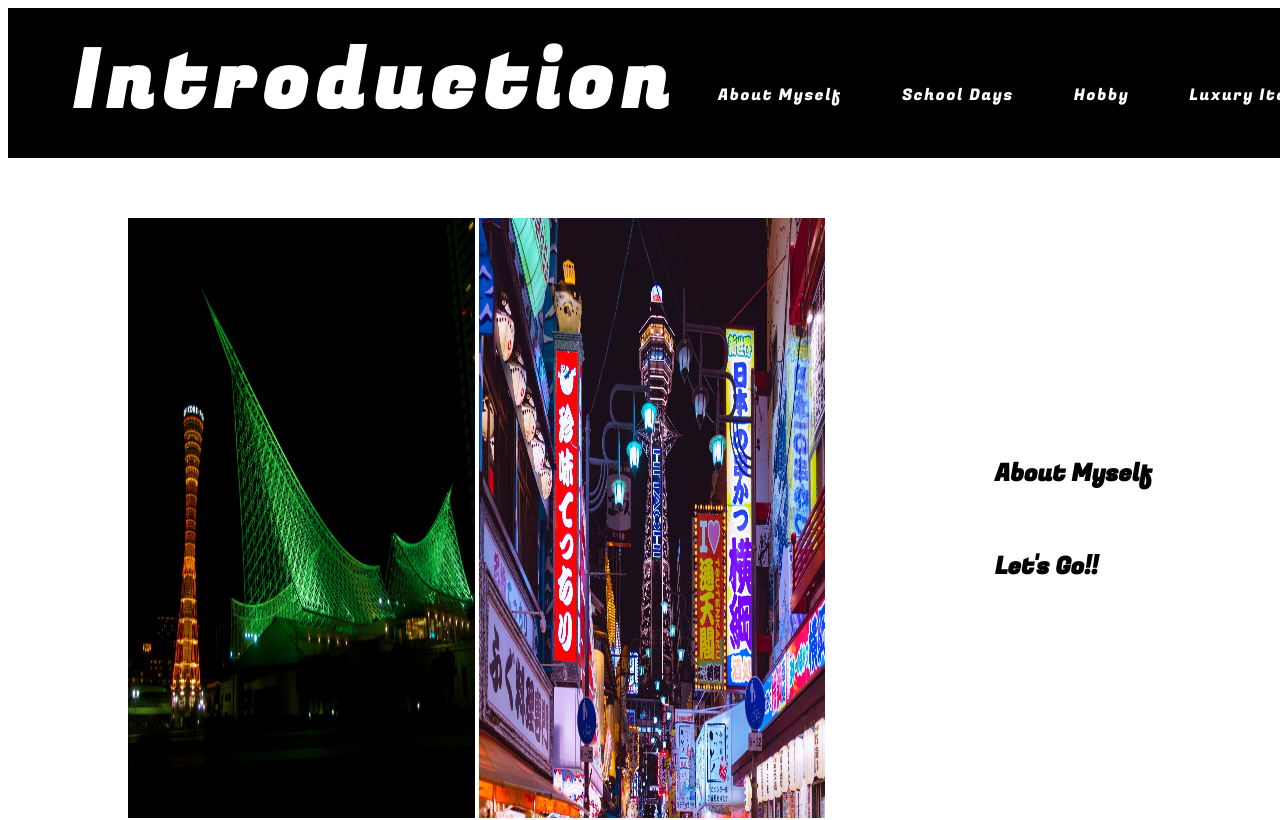
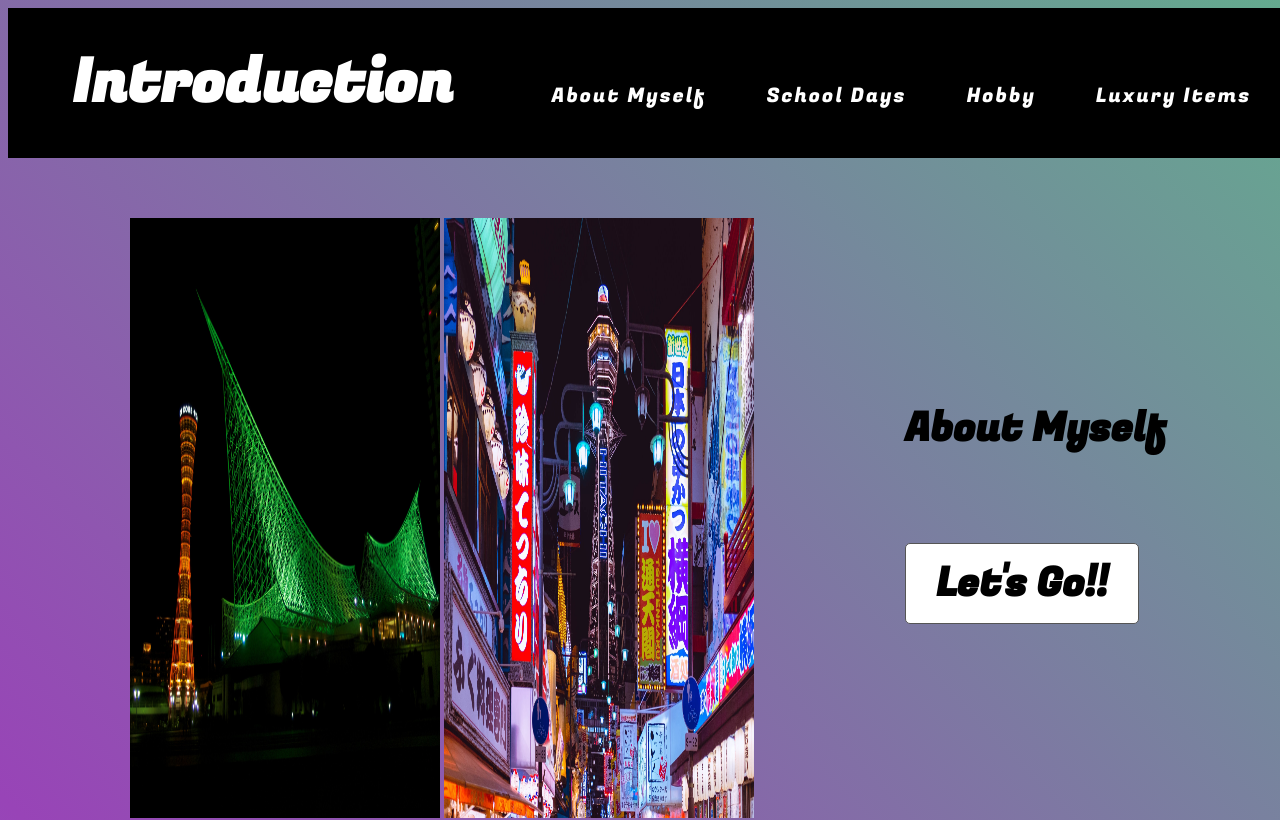
Before and after one commit to H-shimanaka/self-introduction, a plain HTML site: page WebContent/index.html in a window 1280 px wide. Shown: the top 820 px of the page. Drawn offline with Linux system fonts and the light colour scheme; a web font is replaced by a local one.

Commit message:
html.css.jsファイルの修正

```diff
--- a/WebContent/css/style.css
+++ b/WebContent/css/style.css
@@ -1,4 +1,24 @@
 @charset "UTF-8";
+
+body{
+	width:100%;
+	height:260vh;
+	background:linear-gradient(45deg,#3bade3,#9844b7,#44ea76);
+	background-size:200% 200%;
+	animation:bggradient 20s ease infinite;
+}
+
+@keyframes bggradient{
+	0%{
+		background-position:0% 50%;
+	}
+	50%{
+		background-position:100% 50%;
+	}
+	100%{
+		background-position:0% 50%;
+	}
+}
 
 header{
 	position:fixed;
@@ -15,23 +35,24 @@ h1{
 	display:block;
 	position:absolute;
 	left:5%;
-	font-size:80px;
-	letter-spacing:0.1em;
+	font-size:60px;
 	font-family: 'Fugaz One', cursive;
 }
 
 h2{
 	font-family: 'Fugaz One', cursive;
+	font-size:40px;
 }
 
 ul{
 	position:relative;
 	top:8%;
-	left:40%;
+	left:27%;
 	display:flex;
 	list-style:none;
 	letter-spacing:0.1em;
 	margin:0 0 0 10%;
+	font-size:20px;
 }
 
 li{
@@ -53,13 +74,13 @@ a{
 #container{
 	position:relative;
 	width:100%;
-	height:200vh;
+	height:220vh;
 }
 
 main{
 	position:relative;
 	width:90%;
-	height:100vh;
+	height:200vh;
 	margin:0 auto;
 }
 
@@ -81,6 +102,44 @@ img{
 	white-space:nowrap;
 }
 
-.contents a{
+.btn{
+	position:relative;
+	overflow:hidden;
+	display:inline-block;
+	border:1px solid #555;
+	border-radius:5px;
+	padding:10px 30px;
+	text-align:center;
+	outline:none;
+	transition:ease .2s;
+	background-color:white;
+}
+
+.btn span{
+	position:relative;
+	z-index:2;
 	color:black;
 }
+
+.btn:hover span{
+	color:#fff;
+}
+
+.bgleft:before{
+	content:'';
+	position:absolute;
+	top:0;
+	left:0;
+	z-index:2;
+	background:#333;
+	width:100%;
+	height:100%;
+	transition:transform .6s cubic-bezier(0.8,0,0.2,1) 0s;
+	transform:scale(0, 1);
+	transform-origin:right top;
+}
+
+.bgleft:hover:before{
+	transform-origin:left top;
+	transform:scale(1, 1);
+}
--- a/WebContent/css/style_AM.css
+++ b/WebContent/css/style_AM.css
@@ -1,4 +1,25 @@
 @charset "UTF-8";
+
+
+body{
+	width:100%;
+	height:170vh;
+	background:linear-gradient(45deg,#3bade3,#9844b7,#44ea76);
+	background-size:200% 200%;
+	animation:bggradient 20s ease infinite;
+}
+
+@keyframes bggradient{
+	0%{
+		background-position:0% 50%;
+	}
+	50%{
+		background-position:100% 50%;
+	}
+	100%{
+		background-position:0% 50%;
+	}
+}
 
 header{
 	position:fixed;
@@ -17,6 +38,11 @@ h1{
 	left:5%;
 	font-size:80px;
 	letter-spacing:0.1em;
+	font-family: 'Fugaz One', cursive;
+}
+
+h2{
+	font-family: 'Fugaz One', cursive;
 }
 
 ul{
@@ -48,13 +74,13 @@ a{
 #container{
 	position:relative;
 	width:100%;
-	height:200vh;
+	height:80vh;
 }
 
 main{
 	position:relative;
 	width:90%;
-	height:100vh;
+	height:50vh;
 	margin:0 auto;
 }
 
@@ -76,3 +102,45 @@ img{
 	white-space:nowrap;
 
 }
+
+.btn{
+	position:relative;
+	overflow:hidden;
+	display:inline-block;
+	border:1px solid #555;
+	border-radius:5px;
+	padding:10px 30px;
+	text-align:center;
+	outline:none;
+	transition:ease .2s;
+	background-color:white;
+}
+
+.btn span{
+	position:relative;
+	z-index:2;
+	color:black;
+}
+
+.btn:hover span{
+	color:#fff;
+}
+
+.bgleft:before{
+	content:'';
+	position:absolute;
+	top:0;
+	left:0;
+	z-index:2;
+	background:#333;
+	width:100%;
+	height:100%;
+	transition:transform .6s cubic-bezier(0.8,0,0.2,1) 0s;
+	transform:scale(0, 1);
+	transform-origin:right top;
+}
+
+.bgleft:hover:before{
+	transform-origin:left top;
+	transform:scale(1, 1);
+}
--- a/WebContent/css/style_Hobby.css
+++ b/WebContent/css/style_Hobby.css
@@ -1,4 +1,24 @@
 @charset "UTF-8";
+
+body{
+	width:100%;
+	height:180vh;
+	background:linear-gradient(45deg,#3bade3,#9844b7,#44ea76);
+	background-size:200% 200%;
+	animation:bggradient 20s ease infinite;
+}
+
+@keyframes bggradient{
+	0%{
+		background-position:0% 50%;
+	}
+	50%{
+		background-position:100% 50%;
+	}
+	100%{
+		background-position:0% 50%;
+	}
+}
 
 header{
 	position:fixed;
@@ -17,6 +37,11 @@ h1{
 	left:5%;
 	font-size:80px;
 	letter-spacing:0.1em;
+	font-family: 'Fugaz One', cursive;
+}
+
+h2{
+	font-family: 'Fugaz One', cursive;
 }
 
 ul{
@@ -48,7 +73,7 @@ a{
 #container{
 	position:relative;
 	width:100%;
-	height:200vh;
+	height:190vh;
 }
 
 main{
@@ -80,3 +105,45 @@ img{
 	width:40%;
 	white-space:nowrap;
 }
+
+.btn{
+	position:relative;
+	overflow:hidden;
+	display:inline-block;
+	border:1px solid #555;
+	border-radius:5px;
+	padding:10px 30px;
+	text-align:center;
+	outline:none;
+	transition:ease .2s;
+	background-color:white;
+}
+
+.btn span{
+	position:relative;
+	z-index:2;
+	color:black;
+}
+
+.btn:hover span{
+	color:#fff;
+}
+
+.bgleft:before{
+	content:'';
+	position:absolute;
+	top:0;
+	left:0;
+	z-index:2;
+	background:#333;
+	width:100%;
+	height:100%;
+	transition:transform .6s cubic-bezier(0.8,0,0.2,1) 0s;
+	transform:scale(0, 1);
+	transform-origin:right top;
+}
+
+.bgleft:hover:before{
+	transform-origin:left top;
+	transform:scale(1, 1);
+}
--- a/WebContent/css/style_LI.css
+++ b/WebContent/css/style_LI.css
@@ -1,4 +1,24 @@
 @charset "UTF-8";
+
+body{
+	width:100%;
+	height:200vh;
+	background:linear-gradient(45deg,#3bade3,#9844b7,#44ea76);
+	background-size:200% 200%;
+	animation:bggradient 20s ease infinite;
+}
+
+@keyframes bggradient{
+	0%{
+		background-position:0% 50%;
+	}
+	50%{
+		background-position:100% 50%;
+	}
+	100%{
+		background-position:0% 50%;
+	}
+}
 
 header{
 	position:fixed;
@@ -17,6 +37,11 @@ h1{
 	left:5%;
 	font-size:80px;
 	letter-spacing:0.1em;
+	font-family: 'Fugaz One', cursive;
+}
+
+h2{
+	font-family: 'Fugaz One', cursive;
 }
 
 ul{
@@ -48,7 +73,7 @@ a{
 #container{
 	position:relative;
 	width:100%;
-	height:200vh;
+	height:190vh;
 }
 
 main{
@@ -80,3 +105,45 @@ img{
 	width:20%;
 	white-space:nowrap;
 }
+
+.btn{
+	position:relative;
+	overflow:hidden;
+	display:inline-block;
+	border:1px solid #555;
+	border-radius:5px;
+	padding:10px 30px;
+	text-align:center;
+	outline:none;
+	transition:ease .2s;
+	background-color:white;
+}
+
+.btn span{
+	position:relative;
+	z-index:2;
+	color:black;
+}
+
+.btn:hover span{
+	color:#fff;
+}
+
+.bgleft:before{
+	content:'';
+	position:absolute;
+	top:0;
+	left:0;
+	z-index:2;
+	background:#333;
+	width:100%;
+	height:100%;
+	transition:transform .6s cubic-bezier(0.8,0,0.2,1) 0s;
+	transform:scale(0, 1);
+	transform-origin:right top;
+}
+
+.bgleft:hover:before{
+	transform-origin:left top;
+	transform:scale(1, 1);
+}
--- a/WebContent/css/style_SD.css
+++ b/WebContent/css/style_SD.css
@@ -1,4 +1,24 @@
 @charset "UTF-8";
+
+body{
+	width:100%;
+	height:170vh;
+	background:linear-gradient(45deg,#3bade3,#9844b7,#44ea76);
+	background-size:200% 200%;
+	animation:bggradient 20s ease infinite;
+}
+
+@keyframes bggradient{
+	0%{
+		background-position:0% 50%;
+	}
+	50%{
+		background-position:100% 50%;
+	}
+	100%{
+		background-position:0% 50%;
+	}
+}
 
 header{
 	position:fixed;
@@ -17,6 +37,11 @@ h1{
 	left:5%;
 	font-size:80px;
 	letter-spacing:0.1em;
+	font-family: 'Fugaz One', cursive;
+}
+
+h2{
+	font-family: 'Fugaz One', cursive;
 }
 
 ul{
@@ -48,13 +73,13 @@ a{
 #container{
 	position:relative;
 	width:100%;
-	height:200vh;
+	height:160vh;
 }
 
 main{
 	position:relative;
 	width:90%;
-	height:100vh;
+	height:150vh;
 	margin:0 auto;
 }
 
@@ -80,3 +105,45 @@ img{
 	width:40%;
 	white-space:nowrap;
 }
+
+.btn{
+	position:relative;
+	overflow:hidden;
+	display:inline-block;
+	border:1px solid #555;
+	border-radius:5px;
+	padding:10px 30px;
+	text-align:center;
+	outline:none;
+	transition:ease .2s;
+	background-color:white;
+}
+
+.btn span{
+	position:relative;
+	z-index:2;
+	color:black;
+}
+
+.btn:hover span{
+	color:#fff;
+}
+
+.bgleft:before{
+	content:'';
+	position:absolute;
+	top:0;
+	left:0;
+	z-index:2;
+	background:#333;
+	width:100%;
+	height:100%;
+	transition:transform .6s cubic-bezier(0.8,0,0.2,1) 0s;
+	transform:scale(0, 1);
+	transform-origin:right top;
+}
+
+.bgleft:hover:before{
+	transform-origin:left top;
+	transform:scale(1, 1);
+}
--- a/WebContent/index.html
+++ b/WebContent/index.html
@@ -40,7 +40,7 @@
 					<div class="contents">
 						<h2>About Myself</h2>
 						<br>
-						<h2><a href="AM.html">Let's Go!!</a></h2>
+						<h2><a href="AM.html" class="btn bgleft"><span>Let's Go!!</span></a></h2>
 					</div>
 				</section>
 
@@ -54,7 +54,7 @@
 					<div class="contents">
 						<h2>School Days</h2>
 						<br>
-						<h2><a href="SD.html">Let's Go!!</a></h2>
+						<h2><a href="SD.html" class="btn bgleft"><span>Let's Go!!</span></a></h2>
 					</div>
 
 				</section>
@@ -68,7 +68,7 @@
 					<div class="contents">
 						<h2>Hobby</h2>
 						<br>
-						<h2><a href="Hobby.html">Let's Go!!</a></h2>
+						<h2><a href="Hobby.html" class="btn bgleft"><span>Let's Go!!</span></a></h2>
 					</div>
 
 				</section>
@@ -83,7 +83,7 @@
 					<div class="contents">
 						<h2>Luxury Items</h2>
 						<br>
-						<h2><a href="LI.html">Let's Go!!</a></h2>
+						<h2><a href="LI.html" class="btn bgleft"><span>Let's Go!!</span></a></h2>
 					</div>
 
 				</section>
@@ -93,7 +93,7 @@
 
 	</div>
 
-	<script src="js/jquery-3.6.0.min"></script>
+	<script src="js/jquery-3.4.1.min.js"></script>
 	<script src="js/script.js"></script>
 
 </body>
--- a/WebContent/js/script.js
+++ b/WebContent/js/script.js
@@ -1,7 +1,7 @@
-'use strict';
 
 $('#page-link a[href*="#"]').click(function(){
-	let elmHash = $(this).attr('href');
-	let pos = $(elmHash).offset().top-150;
-	$(body,html).animate({scrollTop:pos},2000);
+	var elmHash = $(this).attr('href');
+	var pos = $(elmHash).offset().top-150;
+	$('body,html').animate({scrollTop:pos},500);
+	return false;
 });
```
Also changed, not shown: WebContent/AM.html (+4 -8 lines), WebContent/Hobby.html (+4 -8 lines), WebContent/LI.html (+4 -8 lines), WebContent/SD.html (+5 -8 lines), WebContent/js/jquery-3.4.1.min.js (added).
